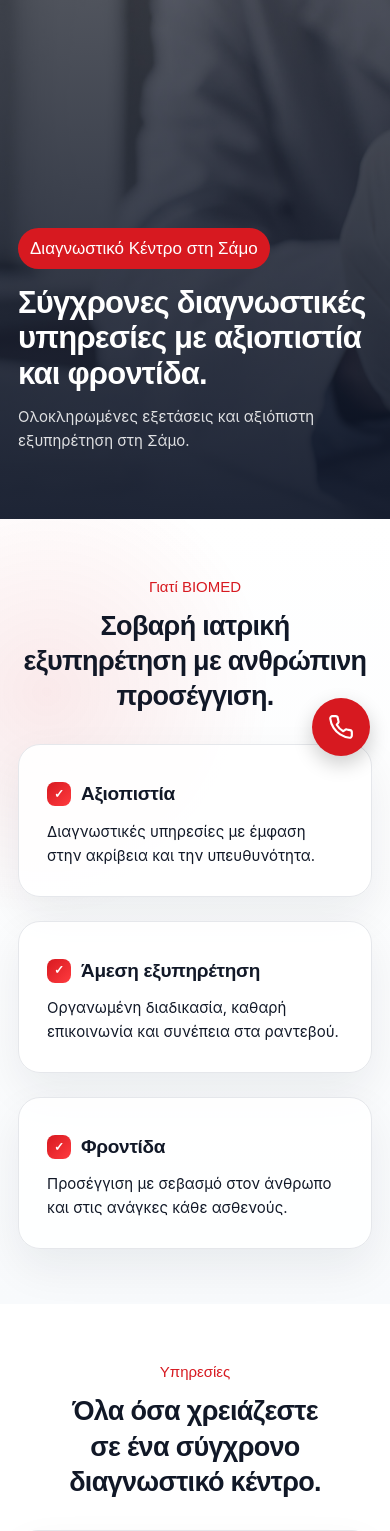
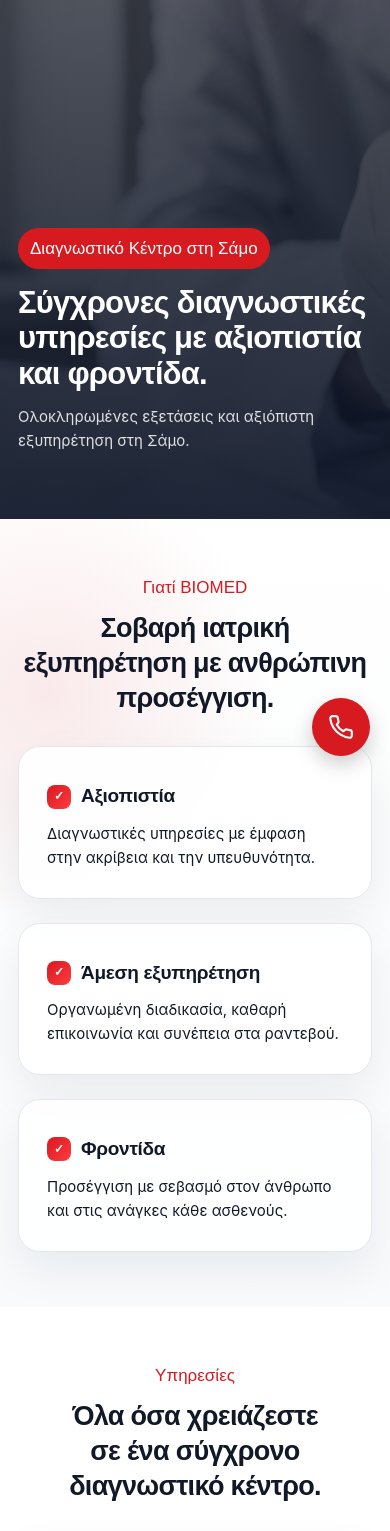
Before and after one commit to makiskollias/biomedsamos, a FastAPI app: page / in a window 390 px wide; the page is wider, and only the part inside the window is pictured. Shown: the part 68-1599 px from the top of that part. Run offline with FastAPI, Linux system fonts and the light colour scheme.

Commit message:
kicker important

```diff
--- a/static/css/_responsive.css
+++ b/static/css/_responsive.css
@@ -365,6 +365,10 @@
     font-size: 17px;
   }
 
+  .section-kicker {
+    font-size: 17px !important; ;
+  }
+
   .section {
     padding: 50px 0;
   }
```
